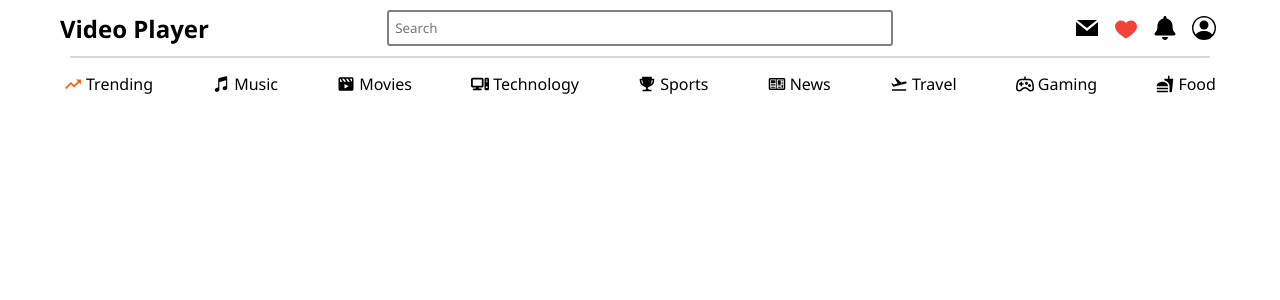
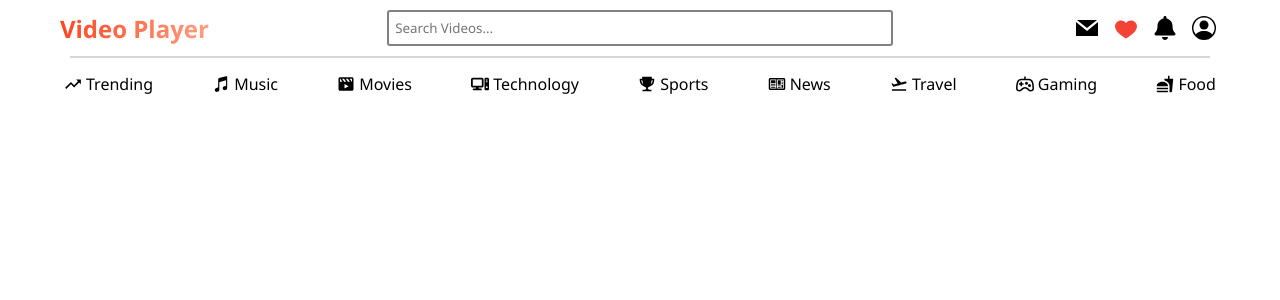
Before and after one commit to Supp-2020/video-player, a React (Create React App) app: page / in a window 1280 px wide. Shown: the top 300 px of the page. Built offline with nearby package versions, Linux system fonts and the light colour scheme.

Commit message:
added color gradient

```diff
--- a/src/components/Header/header.css
+++ b/src/components/Header/header.css
@@ -15,6 +15,9 @@
   font-size: 24px;
   font-weight: bold;
   text-align: center;
+  background: linear-gradient(to right, #fd2600, #ffbfa3);
+  -webkit-background-clip: text;
+  color: transparent;
 }
 
 .header-container .header-search {
@@ -53,6 +56,6 @@
   justify-content: center;
 }
 
-.item-trend svg{
+/* .item-trend svg {
   color: rgb(255, 88, 5);
-}
+} */
--- a/src/components/Header/header.jsx
+++ b/src/components/Header/header.jsx
@@ -13,7 +13,7 @@ const Header = () => {
         <div className="header-logo">Video Player</div>
         <div className="header-search">
           <form action="">
-            <input placeholder="Search" className="search-input" />
+            <input placeholder="Search Videos..." className="search-input" name="search-input"/>
           </form>
         </div>
         <div className="header-profile">
```
